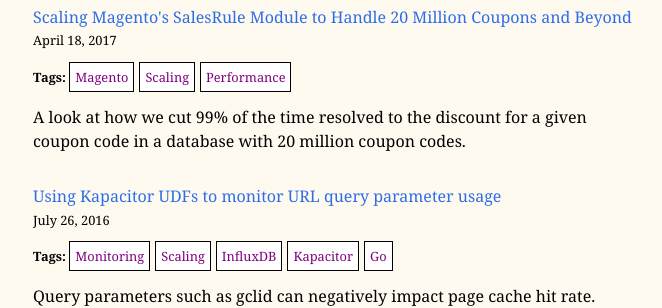
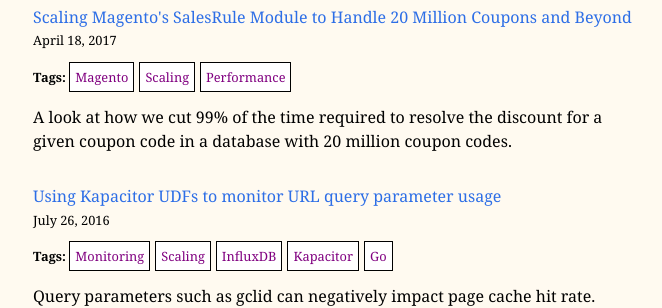
Before and after one commit to mpchadwick/mpchadwick.github.io, a Jekyll site: the page built from index.html, in a window 1280 px wide and 900 px high, scrolled down 698 px. Shown: the part 154-462 px from the top of the window, without its empty margins (307-969 px from the left). Built offline with Jekyll 4.4.1, drawn with Linux system fonts in a browser that asks for light colours.

Commit message:
Fix typo in description

```diff
--- a/_posts/2017-04-18-scaling-magento-sales-rule-to-20-million-coupons-and-beyond.md
+++ b/_posts/2017-04-18-scaling-magento-sales-rule-to-20-million-coupons-and-beyond.md
@@ -1,7 +1,7 @@
 ---
 layout: blog-single
 title: Scaling Magento's SalesRule Module to Handle 20 Million Coupons and Beyond
-description: A look at how we cut 99% of the time resolved to the discount for a given coupon code in a database with 20 million coupon codes.
+description: A look at how we cut 99% of the time required to resolve the discount for a given coupon code in a database with 20 million coupon codes.
 date: April 18, 2017
 image:
 tags: [Magento, Scaling, Performance]
```
